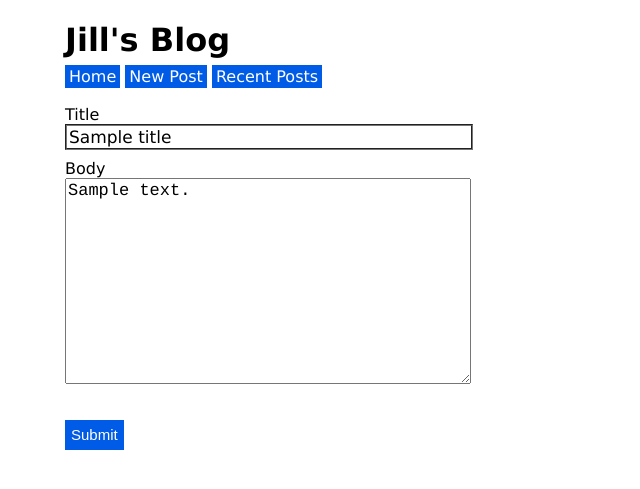
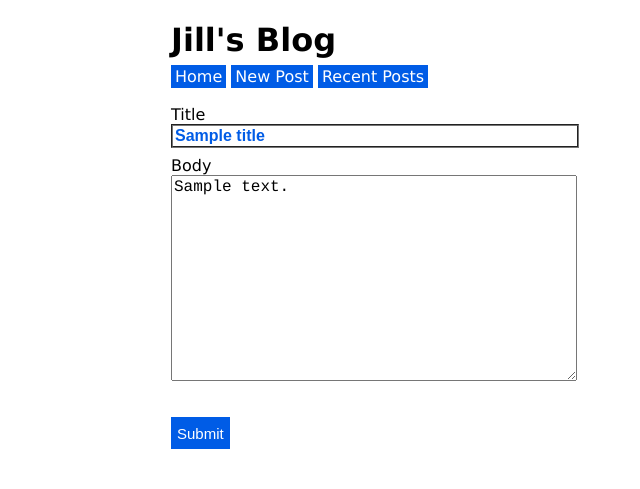
Before and after one commit to jshagouv/build-a-blog, a Python web app: template templates/new_post.html in a window 1280 px wide. Shown: the top 489 px of the page, without its empty margins (85-725 px from the left). Run offline with Jinja, Linux system fonts and the light colour scheme; the template is opened without the code that fills it: most values are stand-ins (such as "Sample title", 1, 10 or a date in 2020).

Commit message:
Style tweaks

```diff
--- a/blog.py
+++ b/blog.py
@@ -70,6 +70,9 @@ class RecentPosts(Handler):
 
 
 class ViewPost(Handler):
+    """Handle requests to /blog/id, by routing to the permalink
+    for the post.
+    """
     def get(self, id):
         # get_by_id expects either long or integer; long type better than int
         # for autonumber field.
--- a/templates/base.html
+++ b/templates/base.html
@@ -4,16 +4,12 @@
         <title>Jill's Blog</title>
         <!--margin 0 auto centers content-->
         <style type="text/css">
-            .error {
-                color: red;
-                margin-bottom:2em;
+            body {
+                margin:0 auto;
+                width: 60%;
+                font-family: Verdana, sans-serif;
             }
 
-            body {
-                margin: 0 auto;
-                width: 980px;
-                font-family: Verdana, sans-serif;
-            }
             h1 {
                 margin-bottom: 0.25em;
             }
@@ -23,45 +19,59 @@
             }
 
             nav a {
-                text-decoration: none;
                 color:white;
-                font-size:1em;
+                font-size:1rem;
                 background-color:#005CE6;
                 padding:2px 4px;
             }
+
             input {
                 width:400px;
-                font-family: Verdana, sans-serif;
-                font-size: 17px;
-                margin-bottom: .5em;
+                margin-bottom: .5rem;
                 border-style:groove;
             }
-            textarea {
+
+            textarea.post-body {
                 width:400px;
                 height:200px;
-                font-size: 17px;
-                font-family: Courier, monospace;
+                margin-left: 0;
             }
+
             button {
                 font-size: 15px;
-                height: 2em;
+                height: 2rem;
                 background-color:#005CE6;
                 color:white;
                 border-style: none;
+            }
 
+            a {
+                text-decoration: none;
+                color:#005CE6;
             }
+
+            .error {
+                color: red;
+                margin-bottom:2rem;
+            }
+
             .post-title {
                 font-weight: bold;
+                font-size: 1rem;
+                color:#005CE6;
             }
+
             .post-date {
-                font-size: 0.5em;
-                margin: 0.25em 0;
-
+                font-size: 0.5rem;
+                margin: 0.25rem 0;
             }
 
             .post-body {
-                margin-left: 3em;
+                margin-left: 2rem;
                 font-family: Courier, monospace;
+                font-size: 1rem;
+                white-space: pre-wrap;
+                width:400px;
             }
         </style>
     </head>
--- a/templates/new_post.html
+++ b/templates/new_post.html
@@ -6,14 +6,14 @@
         <div>
         Title
         </div>
-        <input type="text" name="title" value="{{title}}" />
+        <input type="text" name="title" value="{{title}}" class="post-title"/>
     </label>
 
     <label>
         <div>
             Body
         </div>
-        <textarea name="body">{{body}}</textarea>
+        <textarea name="body" class="post-body">{{body}}</textarea>
     </label>
     <div class="error">
         {{error}}
```
Also changed, not shown: templates/blog.html (+3 -9 lines), templates/single_post.html (+4 -12 lines).
